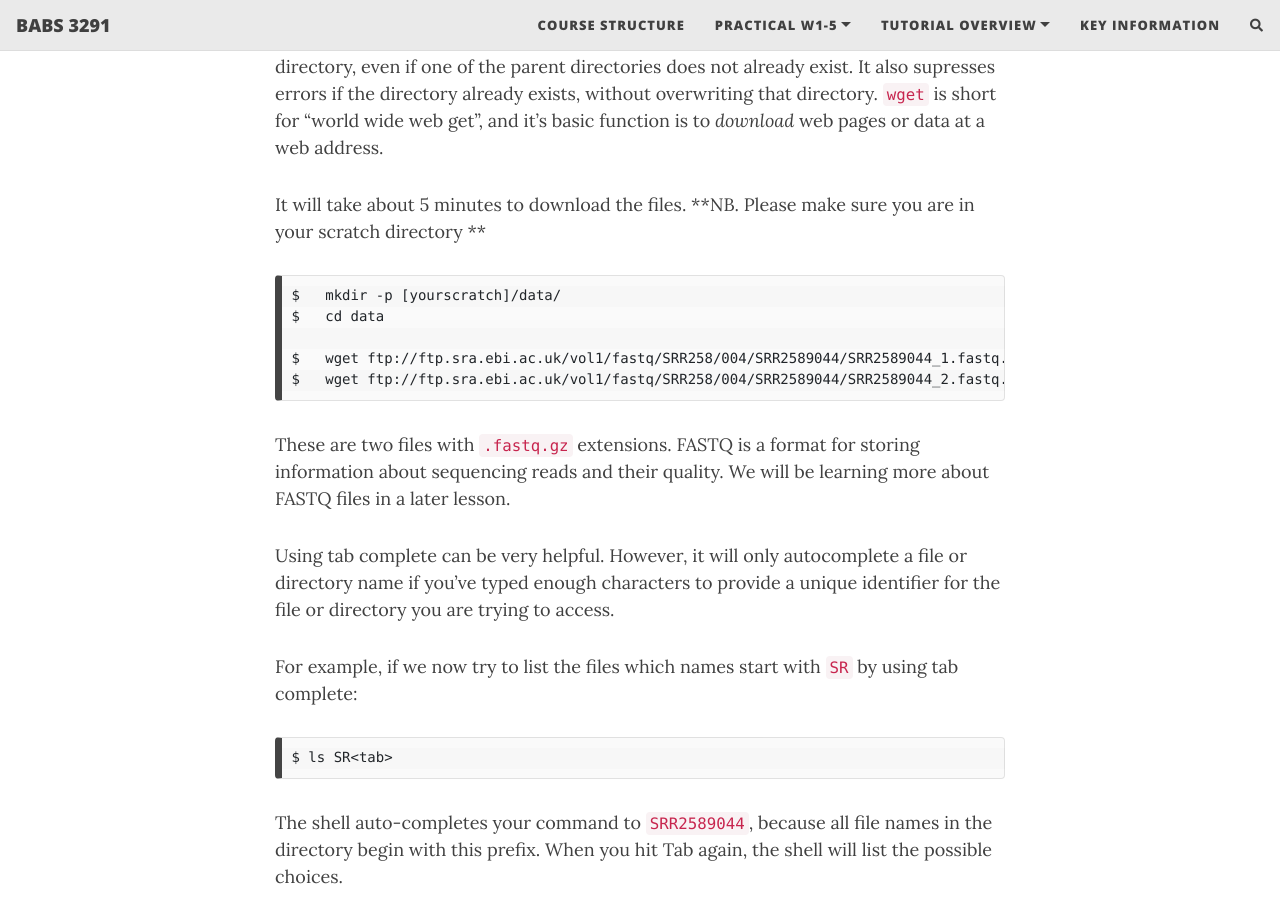
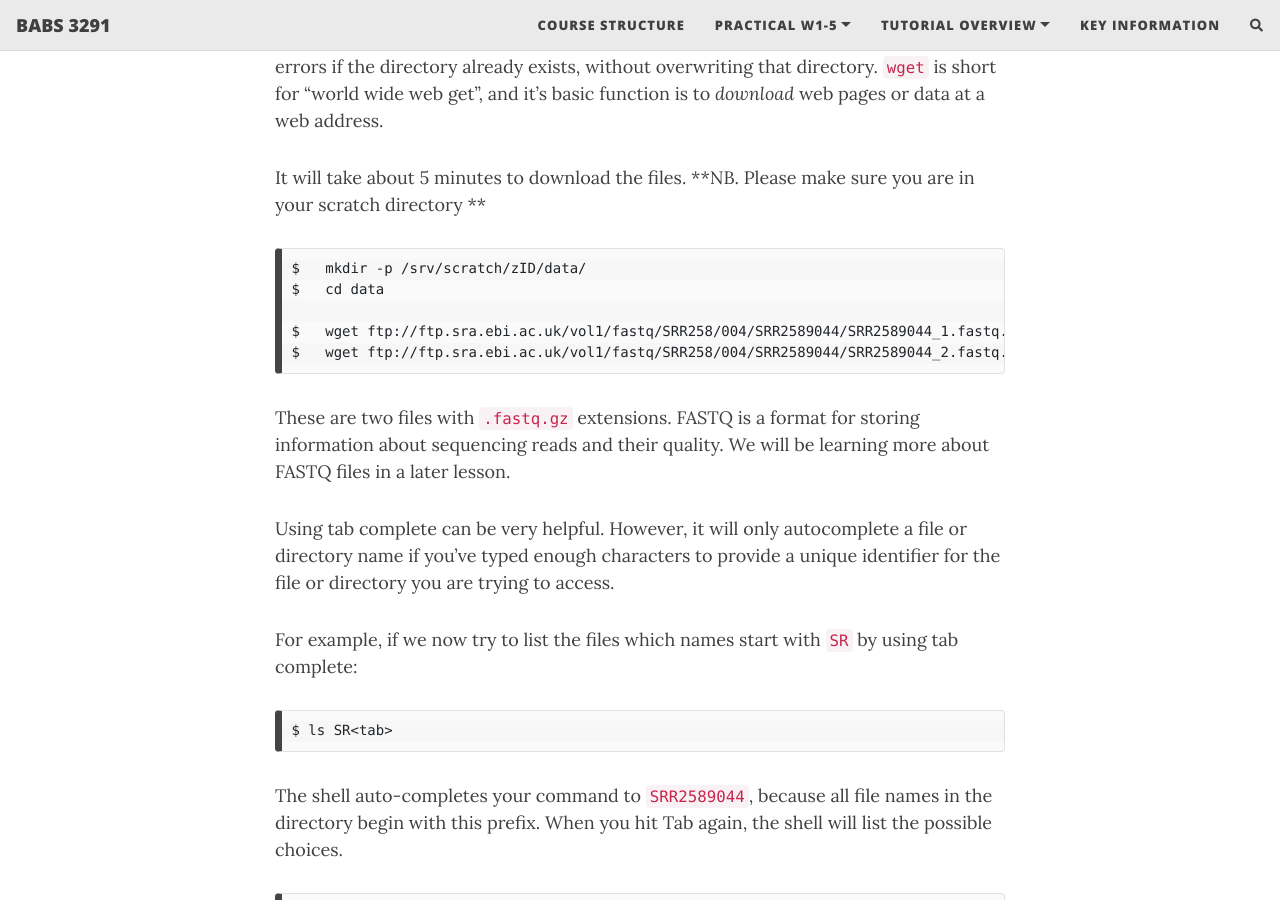
Before and after one commit to theheking/babs-rna-seq-2024, a Jekyll site: the page built from practical_overview/Week1B_1_Introducing_the_Shell.md, in a window 1280 px wide and 900 px high, scrolled down 5849 px. Built offline with Jekyll 4.4.1, drawn with Linux system fonts in a browser that asks for light colours; nearby versions of some CDN libraries; comment, search, counter and statistics services are not loaded; part of the change alters nothing that is shown; some of the changed text lies outside the part shown.

Commit message:
Update Week1B_1_Introducing_the_Shell.md

```diff
--- a/practical_overview/Week1B_1_Introducing_the_Shell.md
+++ b/practical_overview/Week1B_1_Introducing_the_Shell.md
@@ -89,7 +89,7 @@ Basic Commands - Where am I?
 
 The dollar sign is a **prompt**, which shows us that the shell is waiting for input; your shell may use a different character as a prompt and may add information before the prompt. When typing commands, either from these lessons or from other sources, do not type the prompt, only the commands that follow it.
 
-Let’s find out where we are by running a command called `pwd` (which stands for “print working directory”). At any moment, our **current working directory** is our current default directory, i.e., the directory that the computer assumes we want to run commands in, unless we explicitly specify something else. Here, the computer’s response is `/home/[your_zID]`, which is the top level directory within our cloud system:
+Let’s find out where we are by running a command called `pwd` (which stands for “print working directory”). At any moment, our **current working directory** is our current default directory, i.e., the directory that the computer assumes we want to run commands in, unless we explicitly specify something else. Here, the computer’s response is `/home/zID`, which is the top level directory within our cloud system:
 
     $ pwd
 
@@ -111,7 +111,7 @@ On the Katana HPC, you will have two locations:
 
 
 2. Scratch - where to keep large files
-    - Your scratch is /srv/scratch/[insert your zID here]
+    - Your scratch is /srv/scratch/zID
     - Large space, regularly cleaned of old files
 
 The command to change locations in our file system is `cd`, followed by a directory name to change our working directory. `cd` stands for “change directory”.
@@ -167,7 +167,7 @@ Here we are using the -p option for mkdir. This option allows mkdir to create th
 It will take about 5 minutes to download the files.
 **NB. Please make sure you are in your scratch directory **
 
-    $   mkdir -p [yourscratch]/data/
+    $   mkdir -p /srv/scratch/zID/data/
     $   cd data
 
     $   wget ftp://ftp.sra.ebi.ac.uk/vol1/fastq/SRR258/004/SRR2589044/SRR2589044_1.fastq.gz
```
